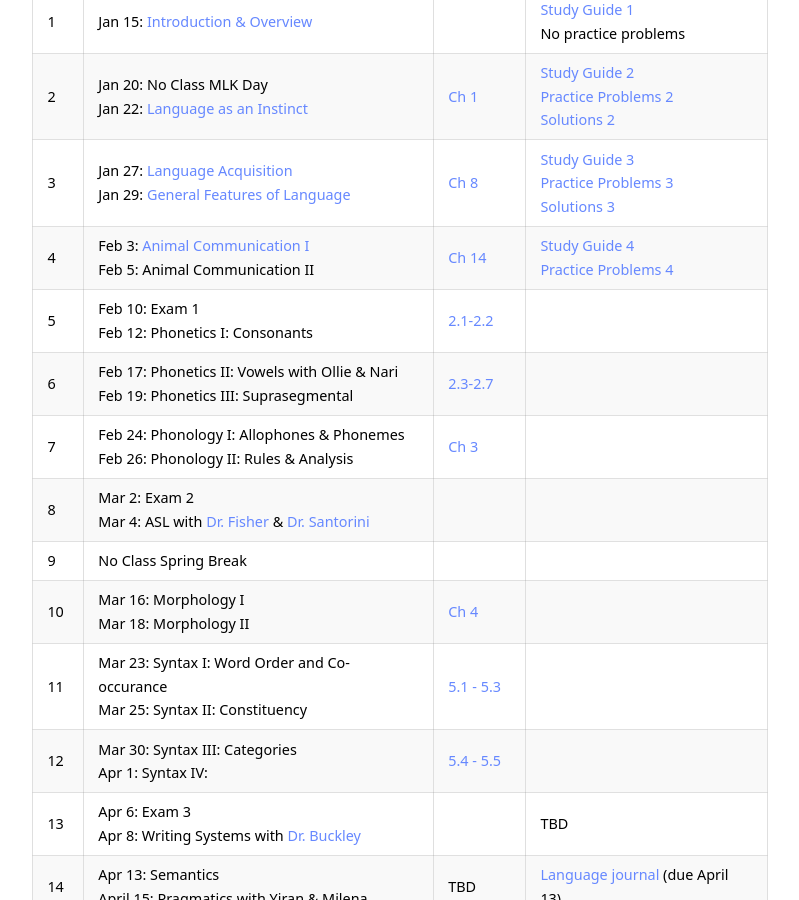
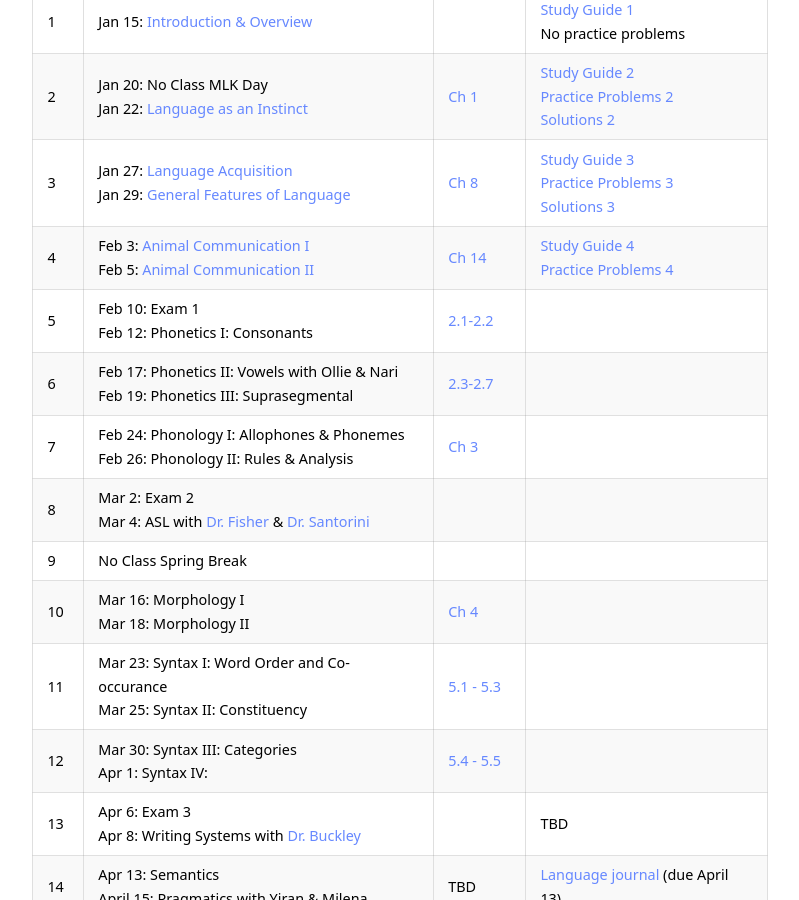
Before and after one commit to kschuler/ling001, a Jekyll site: the page built from index.md, in a window 1280 px wide and 900 px high, scrolled down 2375 px. Shown: the whole window, without its empty margins (240-1039 px from the left). Built offline with Jekyll 4.4.1, drawn with Linux system fonts in a browser that asks for light colours; part of the change alters nothing that is shown.

```diff
--- a/index.md
+++ b/index.md
@@ -64,7 +64,7 @@ Wk  | Lecture | Readings | Resources
 1 | Jan 15: [Introduction & Overview](resources/Ling001-20A-01-Intro.pdf) | | [Study Guide 1](resources/studyguide-week1.pdf)<br>No practice problems
 2 | Jan 20: **No Class MLK Day**<br>Jan 22: [Language as an Instinct](resources/Ling001-20A-02-Instinct.pdf) | [Ch 1](https://app.perusall.com/courses/intro-to-linguistics-1/pinker-ch01?assignmentId=5ib5rPaDkYoZxZc9X&part=1)| [Study Guide 2](resources/studyguide-week2.pdf)<br>[Practice Problems 2](resources/practiceproblems-week2.pdf)<br>[Solutions 2](resources/solutions-week2.pdf)
 3 | Jan 27: [Language Acquisition](resources/LING001-20A-03-Acquisition.pdf)<br>Jan 29: [General Features of Language](resources/Ling001-20A-04-GeneralFeatures.pdf)  | [Ch 8](https://app.perusall.com/courses/intro-to-linguistics-1/chapter-8-15?assignmentId=ckDfokjY25EnrzRdB&part=1) |  [Study Guide 3](resources/studyguide-week3.pdf)<br>[Practice Problems 3](resources/practiceproblems-week3.pdf)<br>[Solutions 3](resources/solutions-week3.pdf)
-4 | Feb 3: [Animal Communication I](resources/Ling001-20A-05-AnimalCommunication.pdf)<br>Feb 5: Animal Communication II   | [Ch 14](https://app.perusall.com/courses/intro-to-linguistics-1/chapter-14-13?assignmentId=7ag64J2jqfoSDxxoo&part=1) | [Study Guide 4](resources/studyguide-week4.pdf)<br>[Practice Problems 4](resources/practiceproblems-week4.pdf)
+4 | Feb 3: [Animal Communication I](resources/Ling001-20A-05-AnimalCommunication.pdf)<br>Feb 5: [Animal Communication II](resources/Ling001-20A-06-AnimalCommunication2.pdf)   | [Ch 14](https://app.perusall.com/courses/intro-to-linguistics-1/chapter-14-13?assignmentId=7ag64J2jqfoSDxxoo&part=1) | [Study Guide 4](resources/studyguide-week4.pdf)<br>[Practice Problems 4](resources/practiceproblems-week4.pdf)
 5 | Feb 10: **Exam 1** <br> Feb 12: Phonetics I: Consonants| [2.1-2.2](https://app.perusall.com/courses/intro-to-linguistics-1/chapter-2-2-0-to-2-2?assignmentId=39n2C4wgg4umcp5Kz&part=1) |
 6 | Feb 17: Phonetics II: Vowels with Ollie & Nari<br>Feb 19: Phonetics III: Suprasegmental | [2.3-2.7](https://app.perusall.com/courses/intro-to-linguistics-1/chapter-2-2-3-to-2-7?assignmentId=yzAbFgYmhd9ax6sLy&part=1) |
 7 | Feb 24: Phonology I: Allophones & Phonemes<br>Feb 26: Phonology II: Rules & Analysis | [Ch 3](https://app.perusall.com/courses/intro-to-linguistics-1/chapter-3-3-1-to-3-5?assignmentId=HKF3XuDMARwyE6Wt8&part=1)|
```
